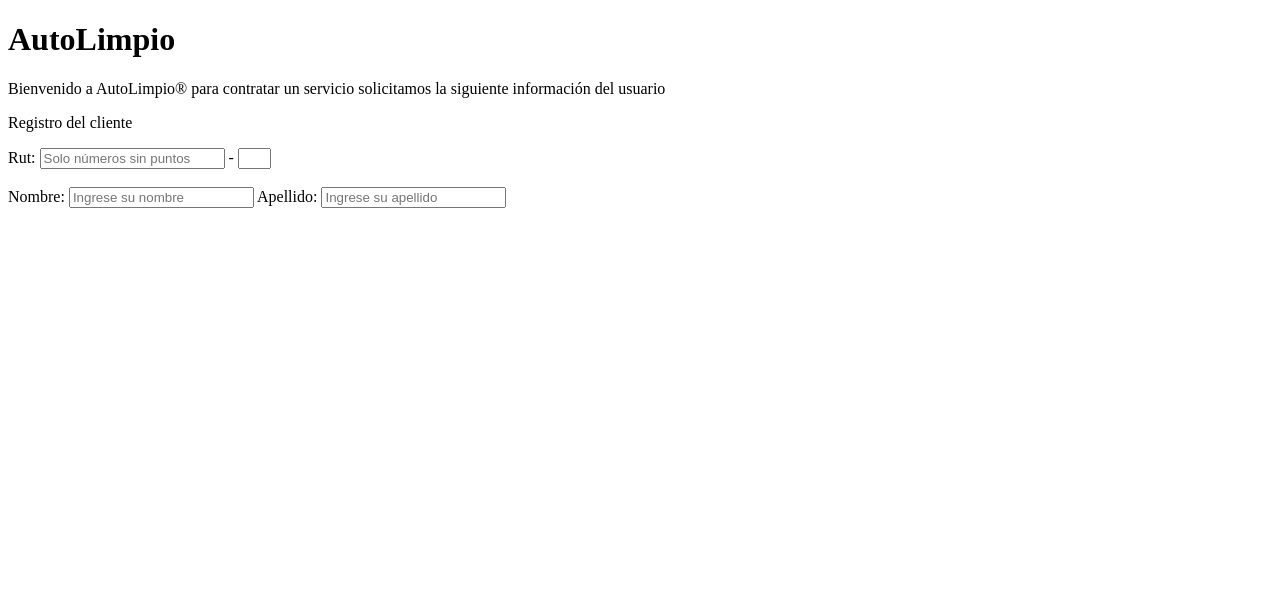
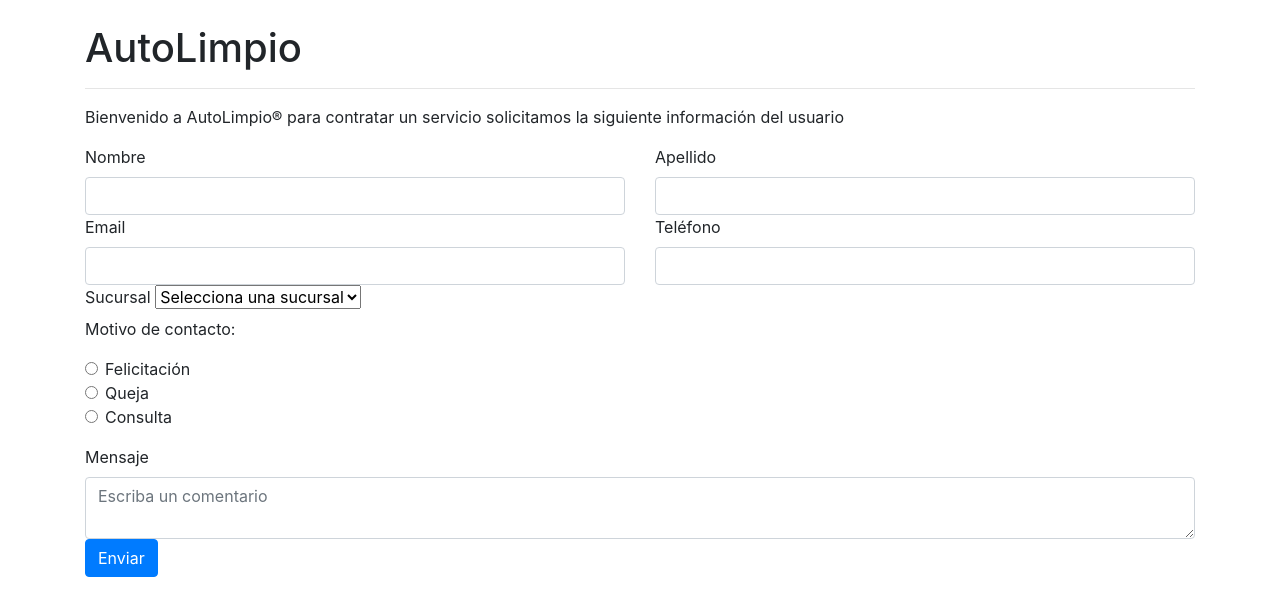
Before and after one commit to FernandoObreque/autolimpio, a website: page index.html in a window 1280 px wide. Drawn offline with nearby package versions, Linux system fonts and the light colour scheme.

Commit message:
integracion bootstrap

```diff
--- a/index.html
+++ b/index.html
@@ -1,31 +1,95 @@
-<!DOCTYPE html>
-<html lang="es-la">
+<!doctype html>
+<html>
     <head>
-    <meta charset="UTF-8">
-    <meta http-equiv="X-UA-Compatible" content="IE=edge">
-    <meta name="viewport" content="width=device-width, initial-scale=1.0">
-    <title>AutoLimpio</title>
+        <meta charset="utf-8" />
+        <meta name="viewport" content="width=device-width, initial-scale=1" />
+        <title>Contacto</title>
+        <link href="style.css" rel="stylesheet" />
+        <link href="node_modules/bootstrap/dist/css/bootstrap.min.css" rel="stylesheet" />
+        <link rel="stylesheet" href="node_modules/font-awesome/css/font-awesome.min.css" />
     </head>
     <body>
+
+        <div class="container">
+          <br>
           <h1>AutoLimpio</h1>
+           <hr>
         <p>Bienvenido a AutoLimpio® para contratar un servicio solicitamos la siguiente
             información del usuario</p>
-    <p>Registro del cliente</p>
-    <form>
-        <label for="RUT">Rut:</label>
-        <input type="text" id="RUT" name="RUT" placeholder="Solo números sin puntos" size="0"
-        required pattern="[0-9]" maxlength="8">
-    <form>
-        <label for="Dverificador">-</label>
-        <input type="text" id="Dverificador" name="Dverificador" maxlength="1" size="1">
-    </form> <br>
-    <form>
-        <label for="Nombre">Nombre:</label>
-        <input type="text" id="Nombre" name="Nombre" placeholder="Ingrese su nombre" maxlength="30"/>
-     <form>
-        <label for="Apellido">Apellido:</label>
-        <input type="text" id="Apellido" name="Apellido" placeholder="Ingrese su apellido" maxlength="30"/>
+            <form action="contacto.html" id="formulario-contacto" class="row g-3">
+
+                <div class="col-md-6">
+                  <label for="nombre" class="form-label">Nombre</label>
+                  <input type="text" class="form-control" id="nombre">
+                  <div id="feedback-nombre" class="valid-feedback">
+                  </div>
+                </div>
+
+
+                <div class="col-md-6">
+                  <label for="apellido" class="form-label">Apellido</label>
+                  <input type="text" class="form-control" id="apellido">
+                  <div id="feedback-apellido" class="valid-feedback">
+                  </div>
+                </div>
+
+                <div class="col-md-6">
+                    <label for="email" class="form-label">Email</label>
+                    <input type="text" class="form-control" id="email">
+                    <div id="feedback-email" class="valid-feedback">
+
+                    </div>
+                  </div>
+                  <div class="col-md-6">
+                    <label for="telefono" class="form-label">Teléfono</label>
+                    <input type="text" class="form-control" id="telefono">
+                    <div id="feedback-telefono" class="valid-feedback">
+
+                    </div>
+                  </div>
+
+                <div class="col-md-12">
+                  <label for="validationServer04" class="form-label">Sucursal</label>
+                  <select class="form-select" id="validationServer04" aria-describedby="validationServer04Feedback">
+                    <option selected disabled value="">Selecciona una sucursal</option>
+                    <option>Valparaíso</option>
+                    <option>Santiago</option>
+                  </select>
+                  <div id="validationServer04Feedback" class="valid-feedback">
+                    Please select a valid state.
+                  </div>
+                </div>
+                <div class="col-md-3">
+                    <p>Motivo de contacto:</p>
+                    <div class="form-check">
+                        <input type="radio" class="form-check-input" id="validationFormCheck2" name="radio-stacked" required>
+                        <label class="form-check-label" for="validationFormCheck2">Felicitación</label>
+                    </div>
+                    <div class="form-check">
+                        <input type="radio" class="form-check-input" id="validationFormCheck2" name="radio-stacked" required>
+                        <label class="form-check-label" for="validationFormCheck2">Queja</label>
+                    </div>
+                      <div class="form-check mb-3">
+                        <input type="radio" class="form-check-input" id="validationFormCheck3" name="radio-stacked" required>
+                        <label class="form-check-label" for="validationFormCheck3">Consulta</label>
+                        <div class="invalid-feedback">More example invalid feedback text</div>
+                      </div>
+                </div>
+                <div class="col-12">
+                    <label for="validationTextarea" class="form-label">Mensaje</label>
+                    <textarea class="form-control" id="validationTextarea" placeholder="Escriba un comentario" required></textarea>
+                    <div class="invalid-feedback">
+                      Porfavor escriba un mensaje en el area de texto.
+                    </div>
+                </div>
+                <div class="col-12">
+                  <button class="btn btn-primary" type="submit">Enviar</button>
+                </div>
               </form>
+        </div>
 
+        <script src="node_modules/bootstrap/dist/js/bootstrap.bundle.js"></script>
+        <script src="node_modules/jquery/dist/jquery.min.js"></script>
+        <script src="js/autolimpio.js"></script>
     </body>
 </html>
--- /dev/null
+++ b/package.json
@@ -0,0 +1,6 @@
+{
+  "dependencies": {
+    "boostrap": "^2.0.0",
+    "jquery": "^3.6.0"
+  }
+}
```
Also changed, not shown: autolimpio.js (added), 1 other file. Lines whose indentation alone changed are shown as unchanged.
